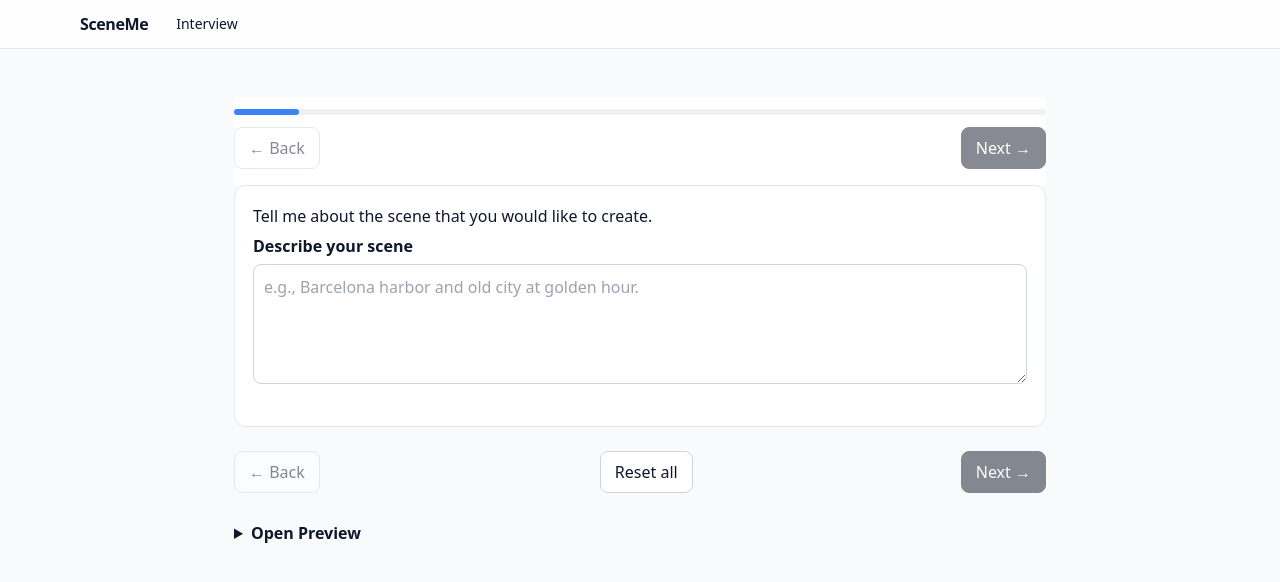
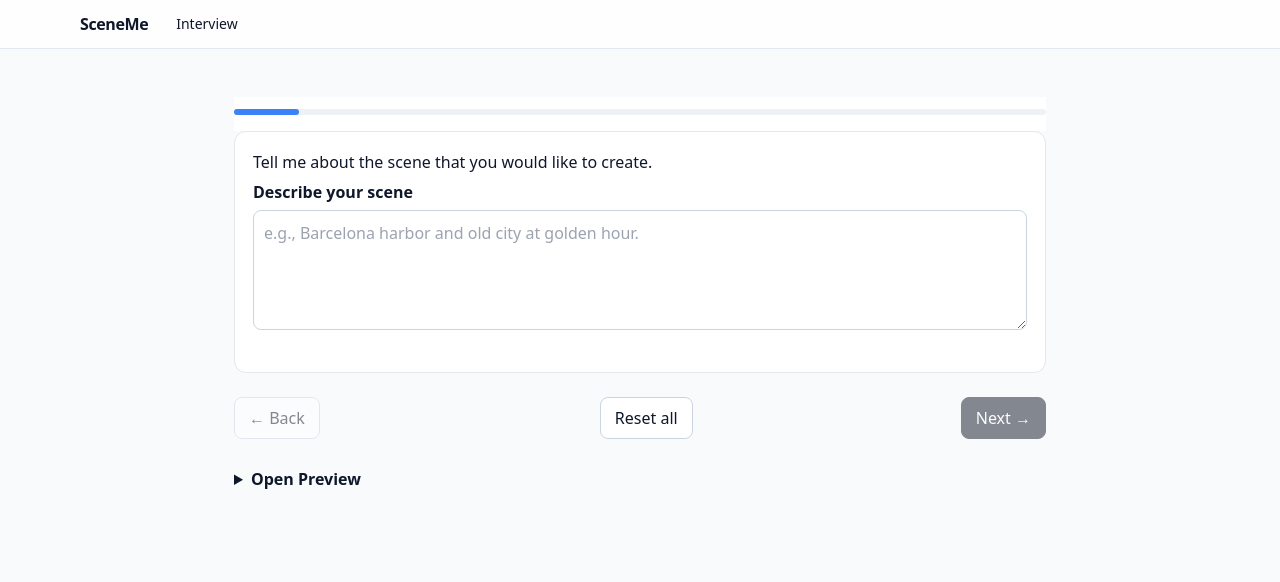
Before and after one commit to JSebree/ai-wizard, a React (Vite) app: page /interview in a window 1280 px wide. Shown: the top 582 px of the page. Built offline with nearby package versions, Linux system fonts and the light colour scheme.

Commit message:
fix: progress bar2

```diff
--- a/src/interview/InterviewPage.jsx
+++ b/src/interview/InterviewPage.jsx
@@ -159,21 +159,20 @@ function FieldRow({ label, children, hint }) {
   );
 }
 
-function NavBar({ stepIndex, total, onPrev, onNext, canNext, isLast }) {
+function NavBar({ stepIndex, total /* onPrev, onNext, canNext, isLast are intentionally unused */ }) {
   const pct = Math.round(((stepIndex + 1) / total) * 100);
   return (
     <div style={{ position: "sticky", top: 0, background: "#fff", padding: "12px 0 16px", zIndex: 5 }}>
       <div style={{ height: 6, background: "#EEF2F7", borderRadius: 999 }}>
-        <div style={{ width: `${pct}%`, height: 6, background: "#3B82F6", borderRadius: 999, transition: "width .25s ease" }} />
-      </div>
-      <div style={{ display: "flex", justifyContent: "space-between", marginTop: 12 }}>
-        <button type="button" onClick={onPrev} disabled={stepIndex === 0} className="btn btn-secondary">
-          ← Back
-        </button>
-        {/* progress numbers removed */}
-        <button type="button" onClick={onNext} disabled={!canNext} className="btn btn-primary">
-          {isLast ? "Finish" : "Next →"}
-        </button>
+        <div
+          style={{
+            width: `${pct}%`,
+            height: 6,
+            background: "#3B82F6",
+            borderRadius: 999,
+            transition: "width .25s ease",
+          }}
+        />
       </div>
       <style>{`
         .btn { padding: 8px 14px; border-radius: 8px; border: 1px solid #CBD5E1; background: #fff; cursor: pointer; }
```
